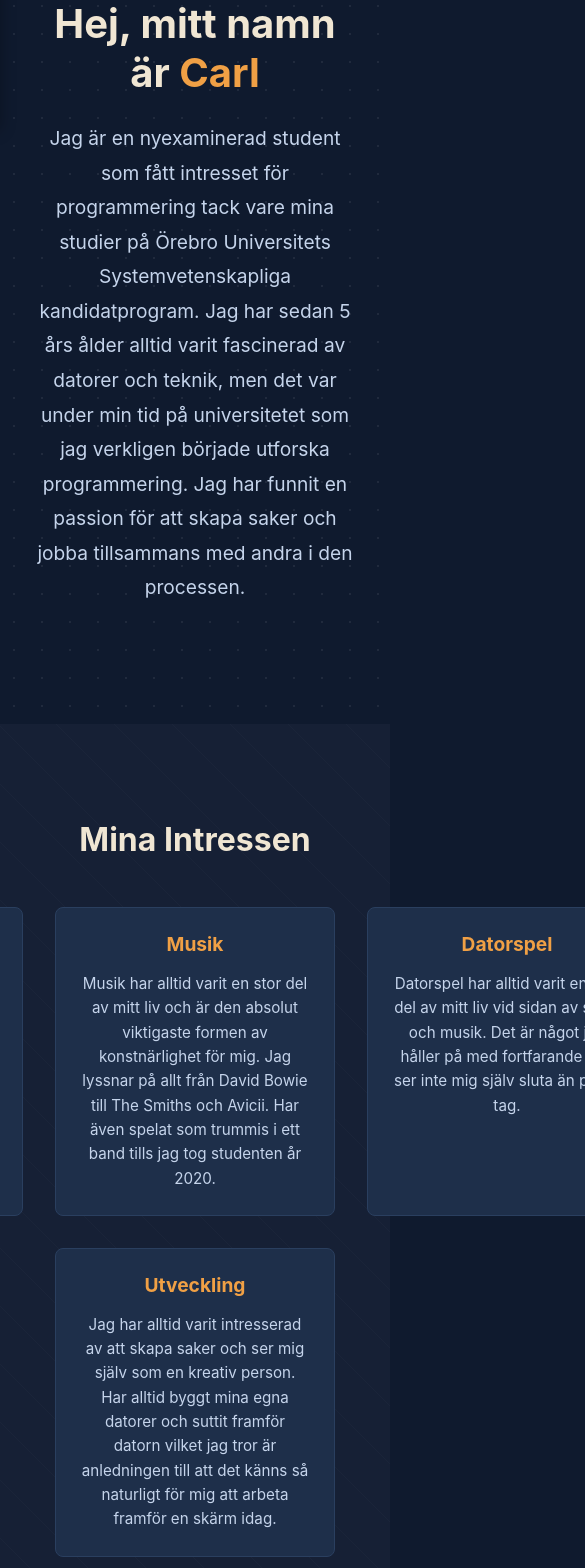
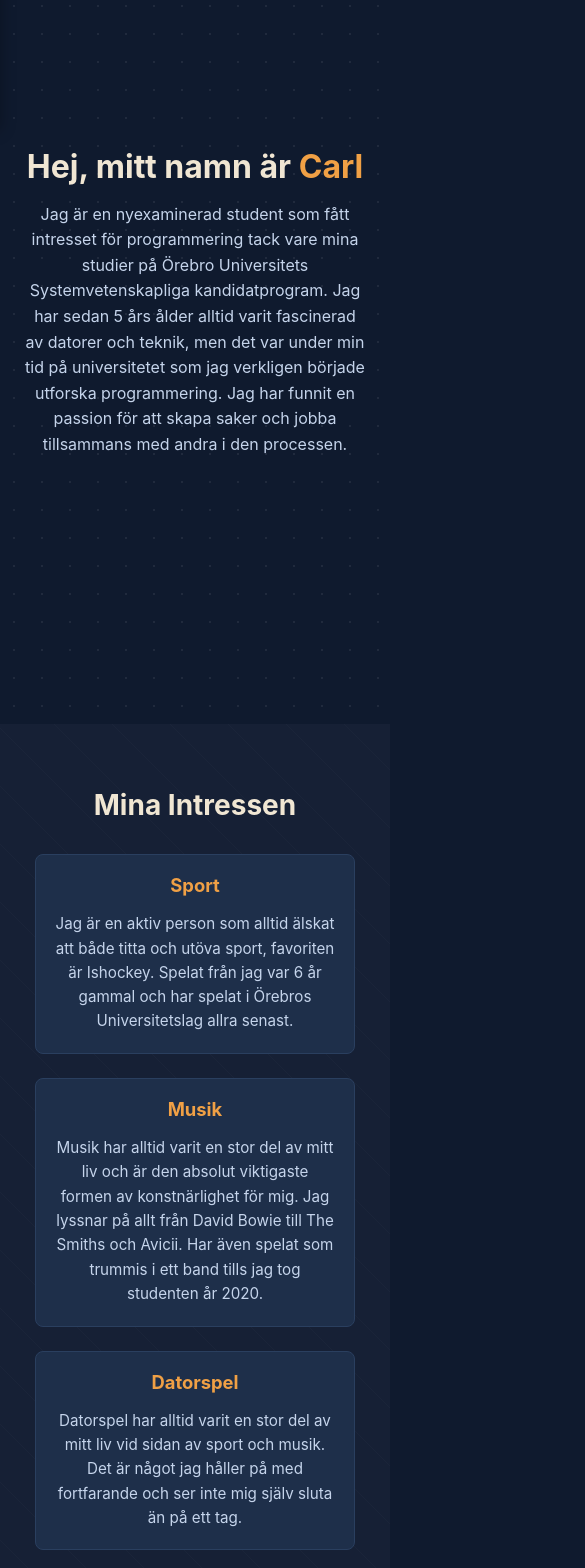
Before and after one commit to Nalldes/Portfolio, a React (Vite) app in the folder carl-tegerup-portfolio/: page / in a window 390 px wide. Shown: the part 200-1768 px from the top of the page, 585 px wide, since content can reach past the window. Built offline with nearby package versions, Linux system fonts and the light colour scheme.

Commit message:
mobil anpassning

```diff
--- a/carl-tegerup-portfolio/src/styles/Contact.css
+++ b/carl-tegerup-portfolio/src/styles/Contact.css
@@ -120,3 +120,39 @@
   object-fit: cover;
   border-radius: 50%;
 }
+
+@media (max-width: 768px) {
+  #kontakt {
+    padding: 4rem 1.5rem;
+  }
+
+  #kontakt h2 {
+    font-size: 1.75rem;
+  }
+
+  #kontakt p {
+    font-size: 1rem;
+    margin-bottom: 2rem;
+  }
+
+  .contact-links {
+    flex-direction: column;
+    gap: 1.5rem;
+  }
+
+  .contact-email {
+    width: 100%;
+    max-width: 300px;
+    justify-content: center;
+  }
+
+  .social-buttons {
+    gap: 1.5rem;
+  }
+
+  .linkedin-img,
+  .github-img {
+    width: 50px;
+    height: 50px;
+  }
+}
--- a/carl-tegerup-portfolio/src/styles/Experience.css
+++ b/carl-tegerup-portfolio/src/styles/Experience.css
@@ -1,7 +1,6 @@
 #erfarenheter {
   padding: 6rem 2rem;
   background-color: #0a1628;
-  /* Samma snygga prickiga bakgrund som på kontaktsidan */
   background-image: radial-gradient(
     circle,
     rgba(255, 255, 255, 0.05) 1px,
@@ -36,10 +35,9 @@
   flex-direction: column;
   gap: 1.5rem;
   width: 100%;
-  max-width: 800px; /* Håller korten centrerade och lagom breda */
+  max-width: 800px;
 }
 
-/* --- Själva korten --- */
 .experience-card {
   background-color: #1e2f4a;
   border: 1px solid #2a3f5f;
@@ -55,7 +53,7 @@
 .experience-card:hover {
   transform: translateY(-4px);
   box-shadow: 0 8px 24px rgba(0, 0, 0, 0.3);
-  border-color: #f0a045; /* Samma orangea kantlinje som mail-kortet */
+  border-color: #f0a045;
 }
 
 .experience-header {
@@ -74,16 +72,10 @@
   margin: 0;
 }
 
-/* Den lilla rutan som visar årtal */
 .experience-period {
   font-size: 0.9rem;
   color: #f0a045;
-  background-color: rgba(
-    240,
-    160,
-    69,
-    0.1
-  ); /* En väldigt svag version av din accentfärg */
+  background-color: rgba(240, 160, 69, 0.1);
   padding: 0.3rem 0.8rem;
   border-radius: 999px;
   font-weight: 600;
@@ -92,7 +84,7 @@
 
 .experience-company {
   font-size: 1rem;
-  color: #8da3c7; /* Något mörkare än brödtexten för att skapa kontrast */
+  color: #8da3c7;
   margin-bottom: 1rem;
   font-weight: 500;
   margin-top: 0;
@@ -104,3 +96,42 @@
   line-height: 1.6;
   margin: 0;
 }
+
+@media (max-width: 768px) {
+  #erfarenheter {
+    padding: 4rem 1.5rem;
+  }
+
+  #erfarenheter h2 {
+    font-size: 1.75rem;
+  }
+
+  .experience-intro {
+    font-size: 1rem;
+    margin-bottom: 2rem;
+  }
+
+  .experience-card {
+    padding: 1.5rem;
+  }
+
+  .experience-header {
+    flex-direction: column;
+    align-items: flex-start;
+    gap: 0.5rem;
+  }
+
+  .experience-header h3 {
+    font-size: 1.2rem;
+    line-height: 1.3;
+  }
+
+  .experience-period {
+    font-size: 0.8rem;
+    padding: 0.2rem 0.6rem;
+  }
+
+  .experience-card p {
+    font-size: 0.95rem;
+  }
+}
--- a/carl-tegerup-portfolio/src/styles/Hero.css
+++ b/carl-tegerup-portfolio/src/styles/Hero.css
@@ -32,3 +32,19 @@
   max-width: 550px;
   line-height: 1.8;
 }
+
+@media (max-width: 768px) {
+  #om-mig {
+    padding: 0 1.5rem;
+  }
+
+  #om-mig h1 {
+    font-size: 2rem;
+    margin-bottom: 1rem;
+  }
+
+  #om-mig p {
+    font-size: 1rem;
+    line-height: 1.6;
+  }
+}
--- a/carl-tegerup-portfolio/src/styles/Interests.css
+++ b/carl-tegerup-portfolio/src/styles/Interests.css
@@ -56,3 +56,31 @@
   color: #c5d4eb;
   line-height: 1.6;
 }
+
+@media (max-width: 768px) {
+  #intressen {
+    padding: 4rem 1.5rem;
+  }
+
+  #intressen h2 {
+    font-size: 1.75rem;
+    margin-bottom: 2rem;
+  }
+
+  .interests-grid {
+    width: 100%;
+    flex-direction: column;
+    align-items: center;
+    gap: 1.5rem;
+  }
+
+  .interest-card {
+    width: 100%;
+    max-width: 320px;
+    padding: 1.2rem;
+  }
+
+  .interest-card h3 {
+    font-size: 1.15rem;
+  }
+}
--- a/carl-tegerup-portfolio/src/styles/Projects.css
+++ b/carl-tegerup-portfolio/src/styles/Projects.css
@@ -68,3 +68,38 @@
   line-height: 1.6;
   margin: 0;
 }
+
+@media (max-width: 768px) {
+  #projekt {
+    padding: 4rem 1.5rem;
+  }
+
+  #projekt h2 {
+    font-size: 1.75rem;
+  }
+
+  .projects-intro {
+    font-size: 1rem;
+    margin-bottom: 2rem;
+  }
+
+  .projects-grid {
+    flex-direction: column;
+    align-items: center;
+    gap: 1.5rem;
+  }
+
+  .project-card {
+    width: 100%;
+    max-width: 320px;
+    padding: 1.5rem;
+  }
+
+  .project-card h3 {
+    font-size: 1.2rem;
+  }
+
+  .project-card p {
+    font-size: 0.95rem;
+  }
+}
```
